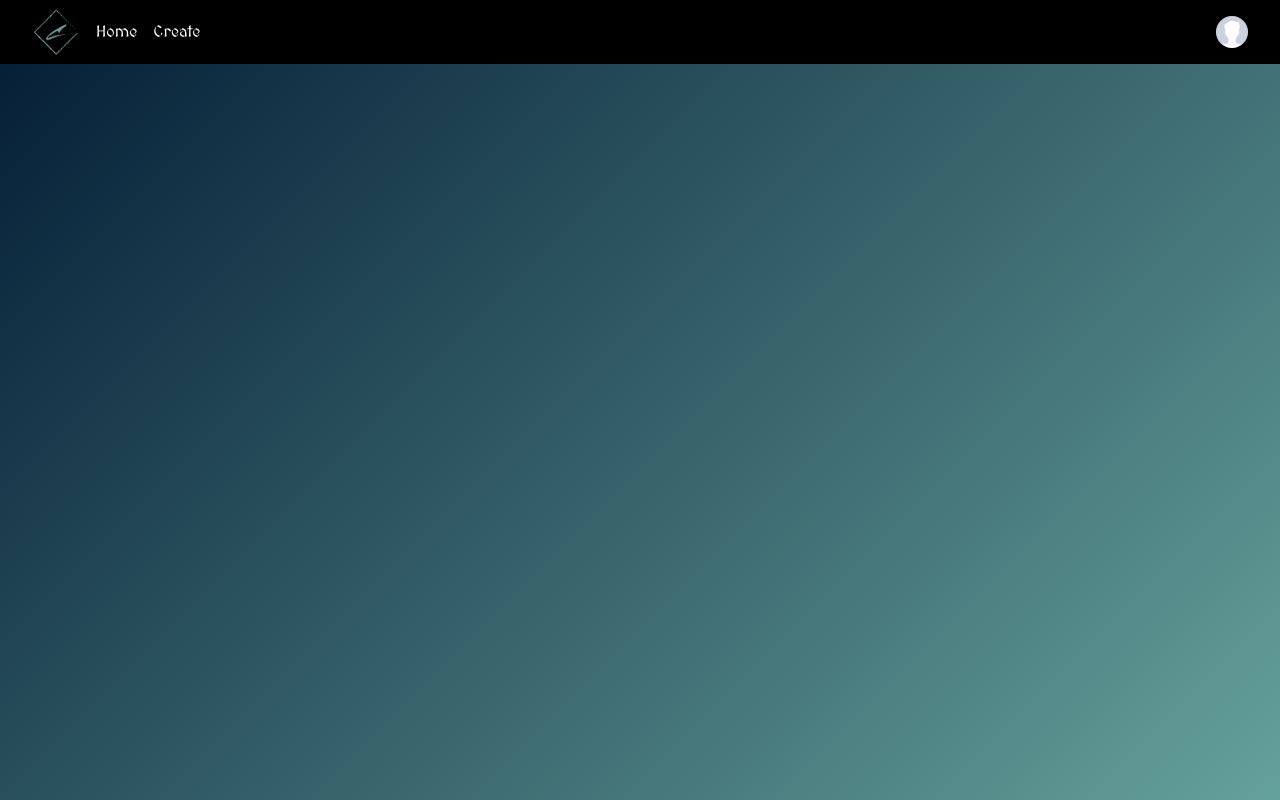
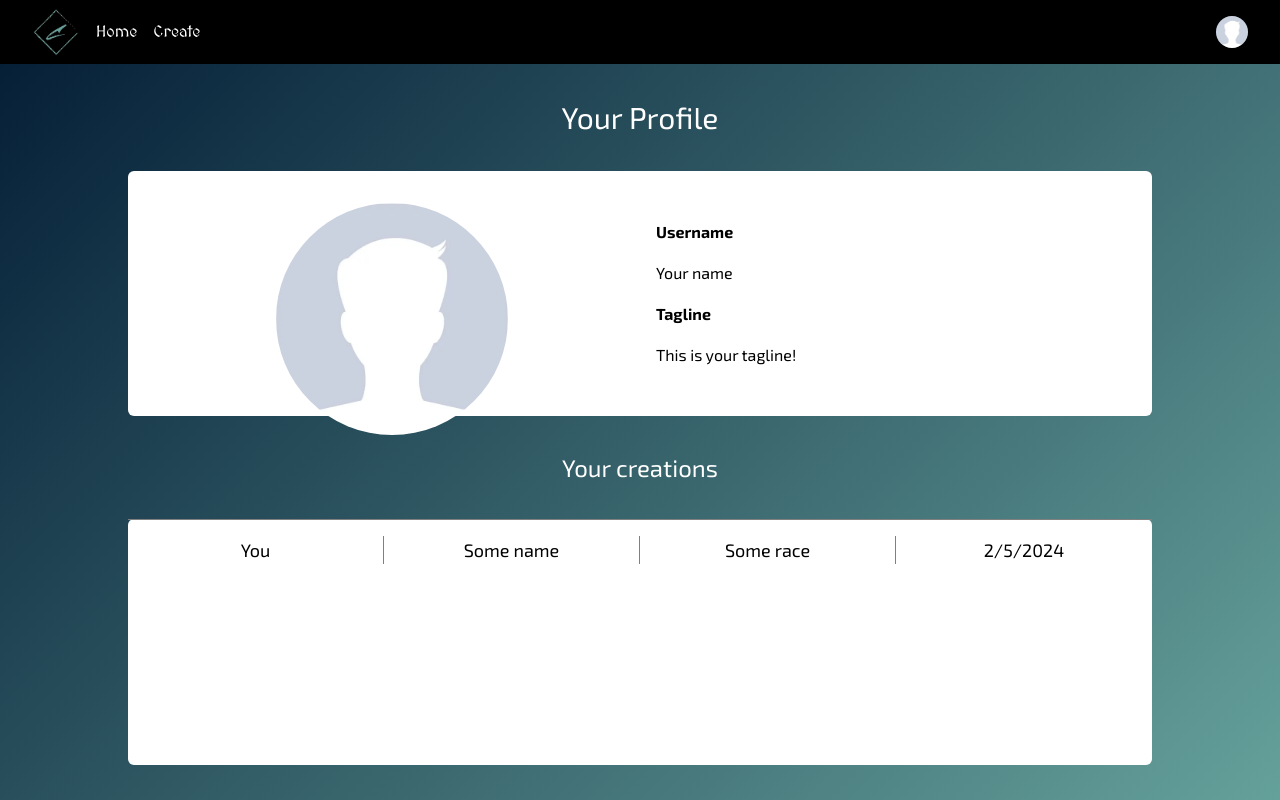
Before and after one commit to Fy50167/character-creator, a React (Vite) app in the folder client/: page /profile in a window 1280 px wide. Built offline with nearby package versions, Linux system fonts and the light colour scheme.

Commit message:
making profile page

```diff
--- a/client/src/components/Header.jsx
+++ b/client/src/components/Header.jsx
@@ -11,7 +11,7 @@ function classNames(...classes) {
 
 export default function Header() {
     return (
-        <Disclosure as='nav' className='bg-black fixed w-full'>
+        <Disclosure as='nav' className='bg-black w-full'>
             {({ open }) => (
                 <>
                     <div className='mx-auto px-2 sm:px-6 lg:px-8'>
--- a/client/src/index.css
+++ b/client/src/index.css
@@ -25,6 +25,8 @@ body,
         rgba(2, 27, 52, 1) 0%,
         rgba(101, 161, 155, 1) 100%
     );
+    display: flex;
+    flex-direction: column;
 }
 
 .stylized {
@@ -50,3 +52,7 @@ body,
 .display-top {
     border-top: 1px solid grey;
 }
+
+.circle {
+    border-radius: 50%;
+}
--- a/client/src/pages/Home.jsx
+++ b/client/src/pages/Home.jsx
@@ -4,9 +4,9 @@ export default function Home() {
     return (
         <section className='w-full h-full flex flex-col justify-center items-center'>
             <div className='text-center'>
-                <h2 className='stylized text-xl md:text-4xl'>
+                <h1 className='stylized text-xl md:text-4xl'>
                     Welcome to the Character Creator!
-                </h2>
+                </h1>
             </div>
 
             <div className='flex flex-col justify-center items-center w-4/5 mt-10'>
--- a/client/src/pages/Profile.jsx
+++ b/client/src/pages/Profile.jsx
@@ -1,5 +1,31 @@
 import PERSON from '../assets/images/stock-image.jpg';
+import CharacterDisplay from '../components/CharacterDisplay';
 
 export default function Profile() {
-    return <></>;
+    return (
+        <div className='flex w-full h-auto md:h-full flex-col justify-evenly items-center'>
+            <h1 className='text-lg md:text-3xl'>Your Profile</h1>
+            <div className='bg-white w-4/5 h-1/3 p-4 rounded-md flex'>
+                <div className='w-1/2 p-4'>
+                    <img src={PERSON} className='m-auto h-auto w-1/2 circle' />
+                </div>
+
+                <div className='flex flex-col p-4 w-1/2 justify-evenly items-start'>
+                    <h2 className='text-black font-bold'>Username</h2>
+                    <p className='text-black'>Your name</p>
+                    <h2 className='text-black font-bold'>Tagline</h2>
+                    <p className='text-black'>This is your tagline!</p>
+                </div>
+            </div>
+            <h2 className='text-lg md:text-2xl'>Your creations</h2>
+            <div className='bg-white h-1/3 rounded-md w-4/5'>
+                <CharacterDisplay
+                    creator='You'
+                    name='Some name'
+                    race='Some race'
+                    date='2/5/2024'
+                />
+            </div>
+        </div>
+    );
 }
```
